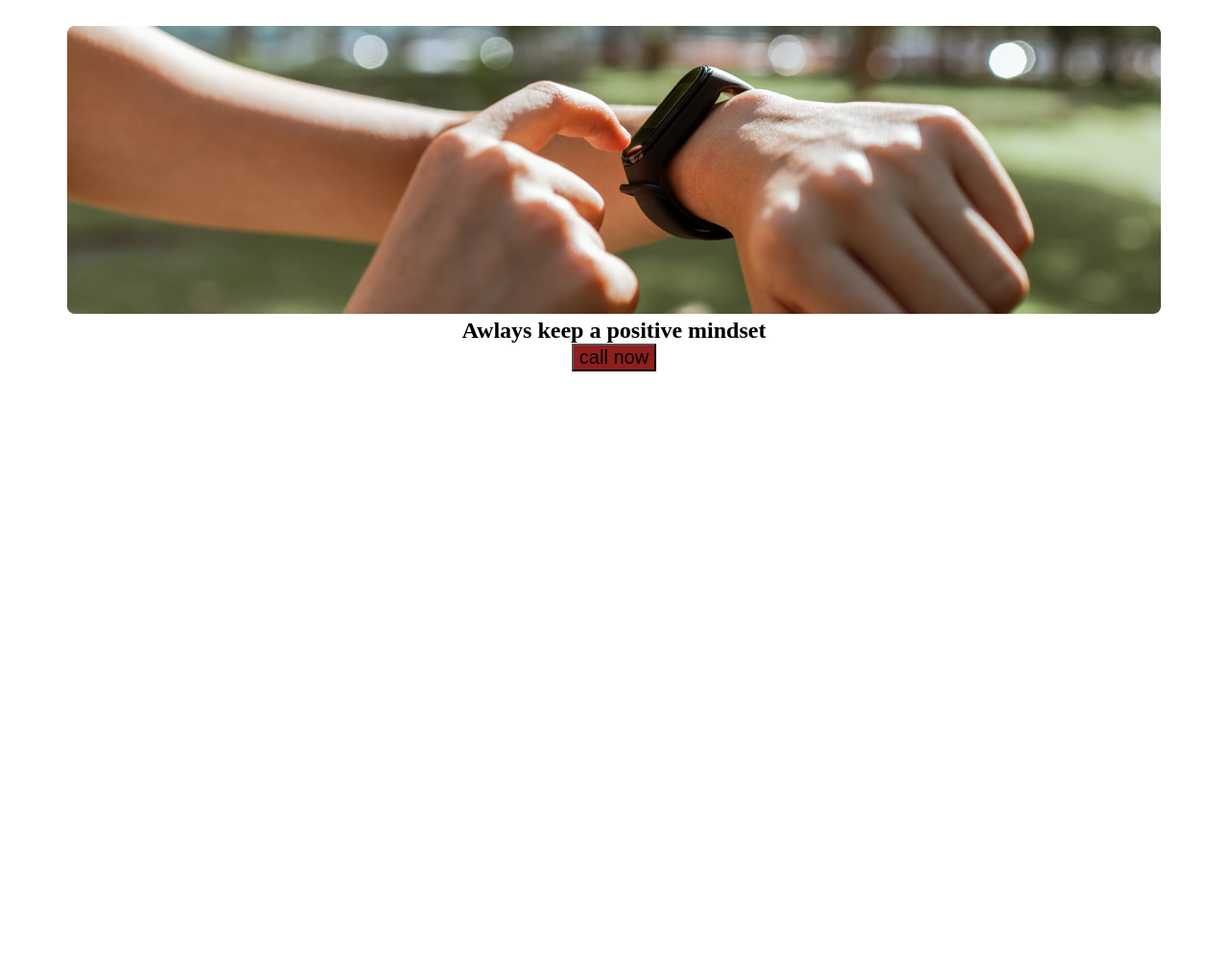
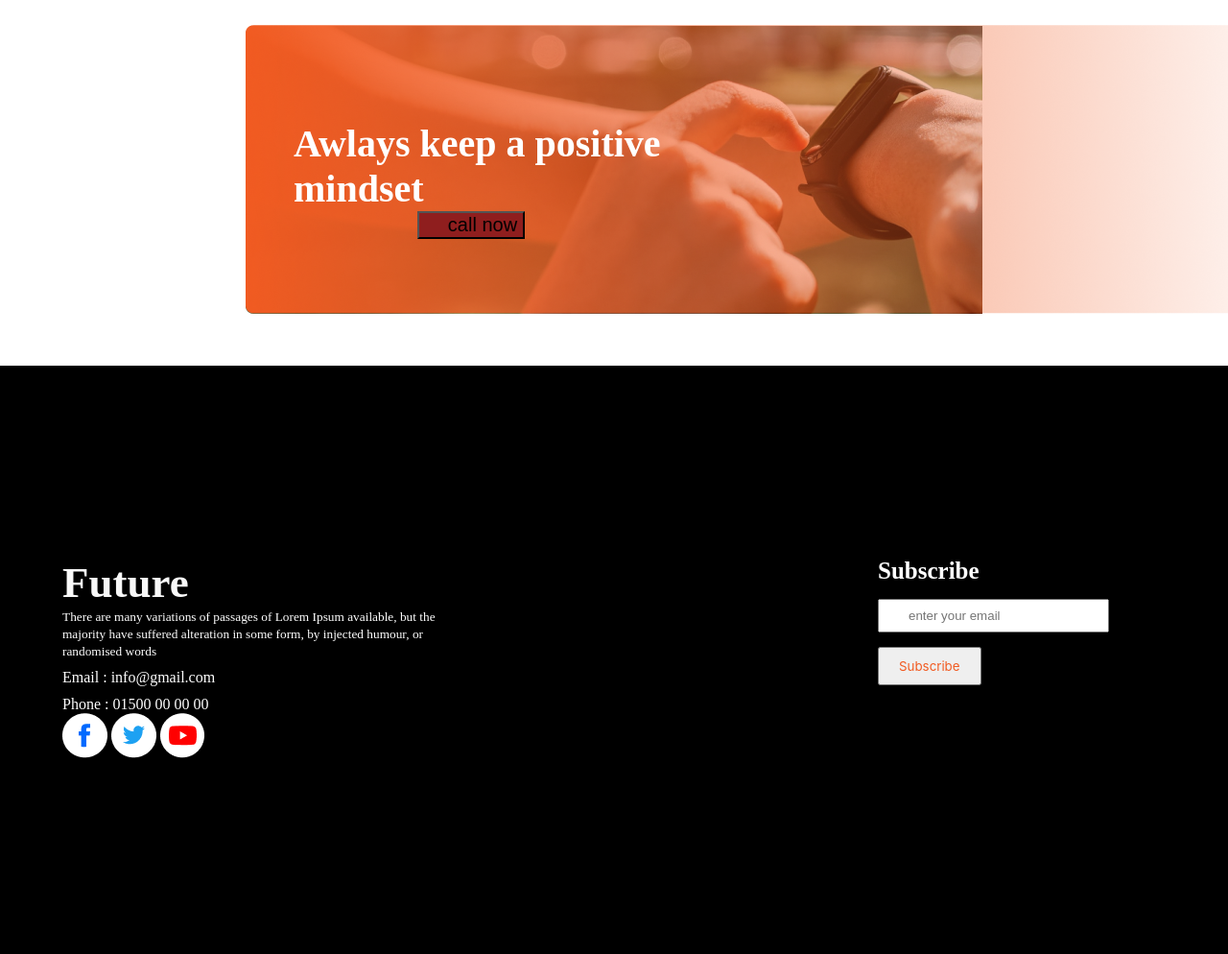
Before and after one commit to mjakaria11/new-year-new-me, a plain HTML site: page index.html in a window 1280 px wide. Shown: the part 2000-2994 px from the top of the page at 96% size. Before the commit the page ends 2387 px from the top, so only its background shows below. Drawn offline with Linux system fonts and the light colour scheme.

Commit message:
uploaded all

```diff
--- a/index.html
+++ b/index.html
@@ -83,10 +83,12 @@
 
     <section class="text-banner">
       <div class="text-banner-background">
-        <img src="images/watch.png" alt="">
-        <h2 class="image-heading">Awlays keep a positive
-          mindset</h2>
-        <button class="btn-call">call now</button>
+        <img src="images/gradient2.png" alt="">
+        <div class="bannet-text">
+          <h2 class="image-heading">Awlays keep a positive
+            mindset</h2>
+          <button class="btn-call">call now</button>
+        </div>
       </div>
     </section>
 
@@ -94,6 +96,26 @@
 
   <footer>
 
+    <div class="footer-heading">
+      <div class="fotter-name">
+        <h2 class="footer-title">Future</h2>
+        <p class="footer-description"><small>There are many variations of passages of Lorem Ipsum
+            available, but the majority have suffered alteration in some
+            form, by injected humour, or randomised words</small></p>
+        <p class="footer-email">Email : info@gmail.com</p>
+        <p class="footer-phone">Phone : 01500 00 00 00</p>
+        <div class="logo">
+          <img src="images/icon/fb.png" alt="">
+          <img src="images/icon/twitter.png" alt="">
+          <img src="images/icon/youtube.png" alt="">
+        </div>
+      </div>
+      <div class="fotter-name">
+        <h2 class="footer-title-gero">Subscribe</h2>
+        <input type="text" placeholder="enter your email"><br>
+        <button class="last-button">Subscribe</button>
+      </div>
+    </div>
   </footer>
 </body>
 
--- a/style.css
+++ b/style.css
@@ -84,3 +84,83 @@ section{
   line-height: normal;
   background-color: rgb(143, 30, 30);
 }
+.text-banner-background{
+  background-image: url('images/watch.png');
+   width: 60%;
+  margin: 50px auto;
+  background-repeat: no-repeat;
+
+}
+.text-banner-background{
+  position: relative;
+}
+.ttext-banner-background img{
+  max-width: 100%;
+  height: auto;
+
+}
+.bannet-text{
+  position: absolute;
+  top: 0;
+  color: #FFF;
+  padding: 20px;
+
+
+}
+.image-heading{
+  font-size: 40px;
+  color: #fff;
+  font-weight: bold;
+  padding-left: 30px;
+  width: 400px;
+  text-align: left;
+  margin-top: 80px;
+}
+.btn-call{
+  padding-left: 30px;
+}
+/* }footer  */
+.footer-heading{
+  display: flex;
+  max-width: 1150px;
+  margin: 0px auto;
+  padding: 200px 0;
+  gap: 450px;
+
+
+}
+footer{
+  height: 200px auto;
+  background-color: rgb(0, 0, 0);
+
+
+}
+.footer-title{
+  font-size: 45px;
+  color: #F8F8F8;
+}
+.footer-description{
+  color: #fff;
+  font-size: 16px;
+  width: 400px;
+}
+
+.footer-email, .footer-phone{
+  color: #FFF;
+  font-size: 16px;
+  margin-top: 10px;
+}
+.footer-title-gero{
+  font-size: 25px;
+  color: #FFF;
+
+}
+input{
+  padding: 8px 30px;
+  margin: 15px 0px;
+}
+.last-button{
+  padding: 10px 20px;
+  font-family: inter;
+  color: #F15B22;
+}
```
